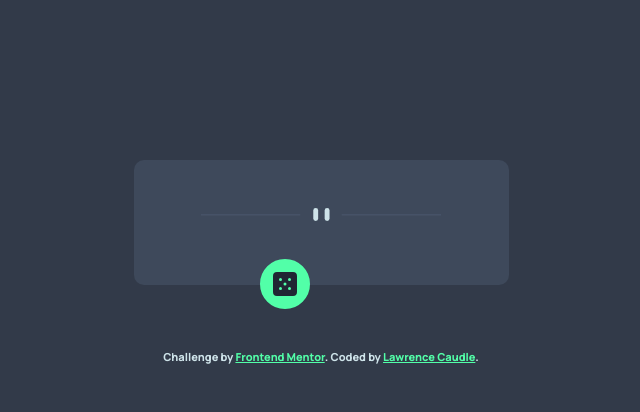
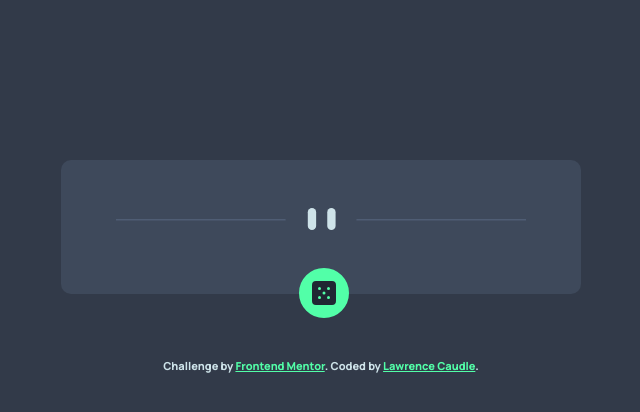
Before and after one commit to ltc870/advice-generator-app, a plain HTML site: page index.html in a window 1280 px wide. Shown: the whole page, without its empty margins (319-959 px from the left). Drawn offline with Linux system fonts and the light colour scheme; no server answers.

Commit message:
adjusted width of divider, button position on mobile and desktop css

```diff
--- a/sass/_desktop.scss
+++ b/sass/_desktop.scss
@@ -3,8 +3,30 @@
     border-radius: 10px;
     width: 80%;
     padding: 3em 2em;
-    max-width: 375px;
+    max-width: 520px;
     margin: 10em auto 4em;
     text-align: center;
     position: relative;
 }
+
+.main-divider {
+    color: hsl(193, 38%, 86%);
+    display: block;
+    margin: 0 auto 1em;
+    width: 90%;
+}
+
+.main-dice-button {
+    background-color: hsl(150, 100%, 66%);
+    border: solid 2px hsl(150, 100%, 66%);
+    border-radius: 50%;
+    margin: 0 auto;
+    width: 50px;
+    height: 50px;
+    display: flex;
+    align-items: center;
+    justify-content: center;
+    position: absolute;
+    left: 238px;
+    bottom: -24px;
+}
--- a/sass/_mobile.scss
+++ b/sass/_mobile.scss
@@ -36,7 +36,7 @@
     color: hsl(193, 38%, 86%);
     display: block;
     margin: 0 auto 1em;
-    width: 240px;
+    width: 90%;
 }
 
 .main-dice-button {
--- a/sass/styles.scss
+++ b/sass/styles.scss
@@ -4,6 +4,6 @@
 
 @import "mobile";
 
-@media (min-width: 700px) {
+@media (min-width: 540px) {
     @import "desktop";
 }
```
Also changed, not shown: css/styles.css, 1 other file.
